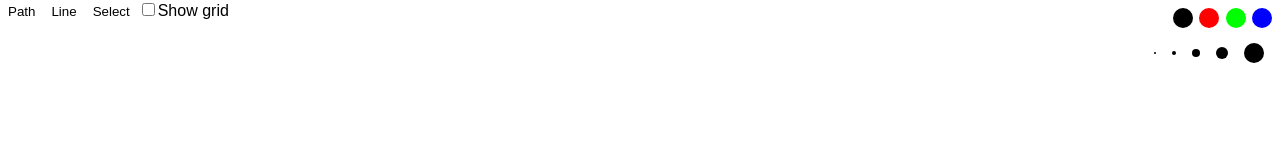
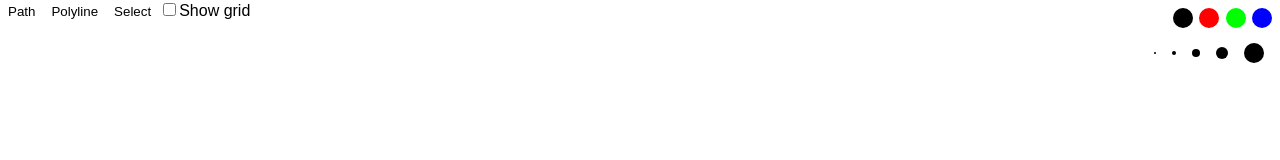
Before and after one commit to pablosca/minlines, a React (Create React App) app: page / in a window 1280 px wide. Shown: the top 160 px of the page. Built offline with nearby package versions, Linux system fonts and the light colour scheme.

Commit message:
Fix polyline changing not working

```diff
--- a/src/Element.js
+++ b/src/Element.js
@@ -73,7 +73,7 @@ export default function Element({ vector }) {
       onClick={onClick}
       onPointerDown={onPointerDown}
     >
-      {vector.type === "line" && (
+      {vector.type === "polyline" && (
         <PolylineElement
           key={vector.createdAt}
           points={vector.points}
--- a/src/Pad.js
+++ b/src/Pad.js
@@ -37,9 +37,9 @@ export default function Pad() {
   const onPointerDown = (e, vector) => {
     if (!tool) return;
     tool === "path" && setPressed(true);
-    tool === "line" && setDrawing(true);
+    tool === "polyline" && setDrawing(true);
 
-    if (tool.match(/path|line/)) {
+    if (tool.match(/path|polyline/)) {
       addPoint({ x: e.clientX, y: e.clientY });
     }
   };
@@ -62,7 +62,7 @@ export default function Pad() {
         x: e.clientX,
         y: e.clientY
       });
-    } else if (tool === "line" && drawing) {
+    } else if (tool === "polyline" && drawing) {
       replaceLastPoint({
         x: e.clientX,
         y: e.clientY
@@ -110,7 +110,7 @@ export default function Pad() {
   }, [tool]);
 
   const hasTempPath = points.length && pressed && tool === "path";
-  const hasTempLine = points.length && drawing && tool === "line";
+  const hasTempLine = points.length && drawing && tool === "polyline";
   const hasTempText = tempText && tool === "text";
 
   const onTextChange = useCallback((e) => {
--- a/src/ToolBar.js
+++ b/src/ToolBar.js
@@ -13,7 +13,7 @@ export default function ToolBar() {
   const onDoneClick = (e) => {
     e.stopPropagation();
     clearLastPoint();
-    savePointsVector({ type: "line", color, strokeWidth });
+    savePointsVector({ type: "polyline", color, strokeWidth });
     setDrawing(false);
     clearPoints();
   };
--- a/src/ToolsContext.js
+++ b/src/ToolsContext.js
@@ -6,8 +6,8 @@ export const tools = [
     key: "path"
   },
   {
-    name: "Line",
-    key: "line"
+    name: "Polyline",
+    key: "polyline"
   },
   {
     name: "Select",
```
